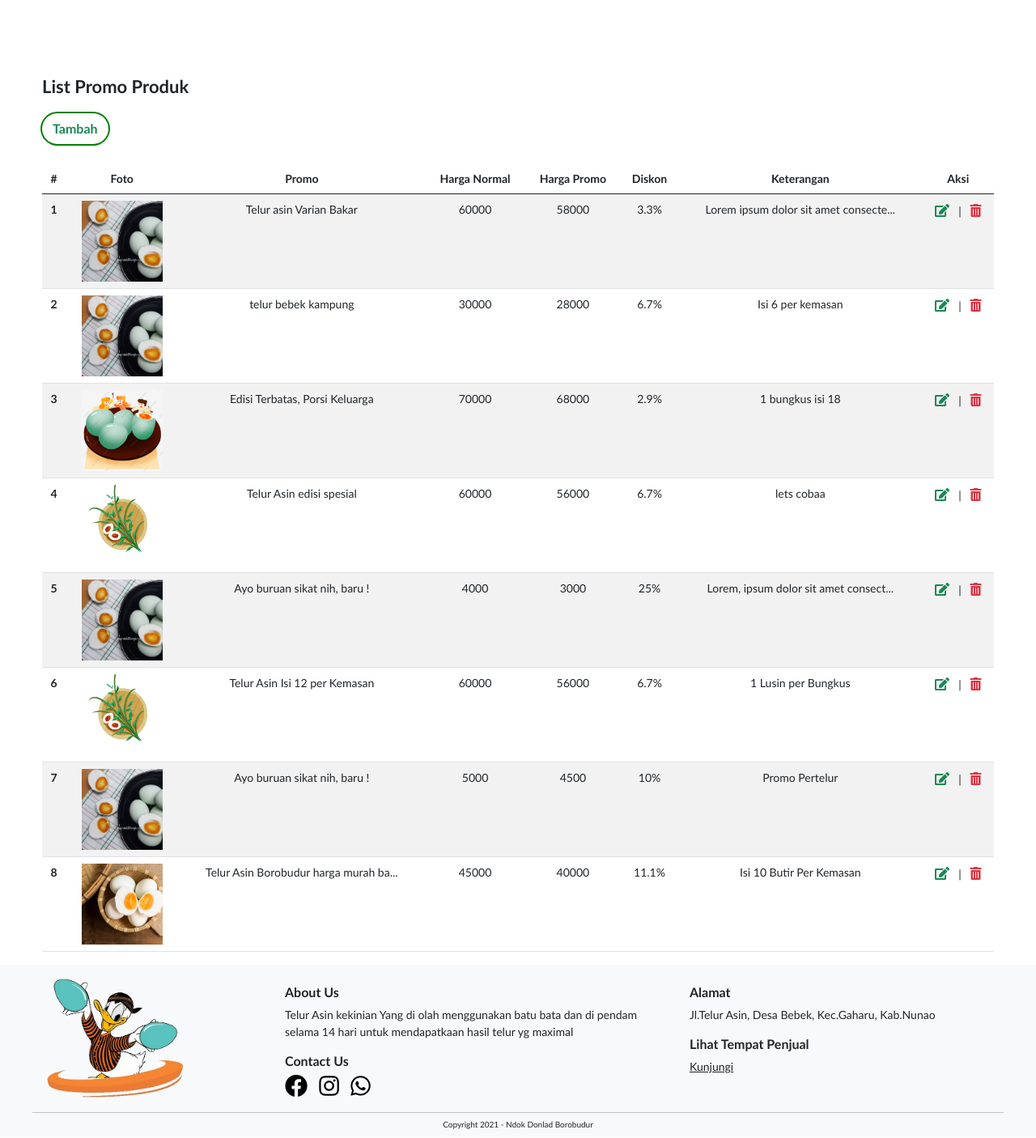
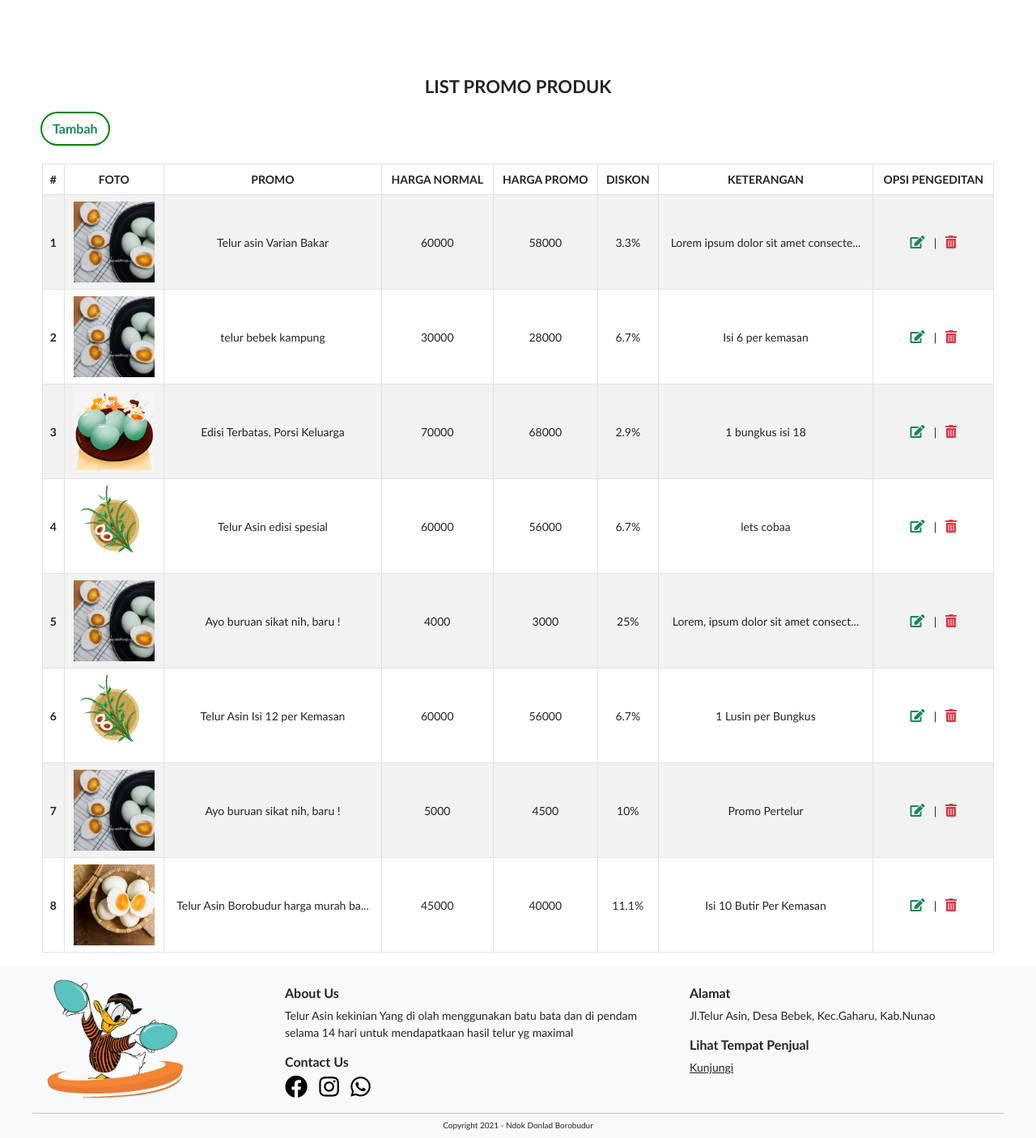
Before and after one commit to SaifulRahmanCoding/Project-Ndok-Donald, a PHP site: page /promo.php in a window 1280 px wide. Shown: the whole page at 81% size. Run offline with PHP 8.4, Linux system fonts and the light colour scheme; data comes from the database, SQL or seed files in the repository.

Commit message:
perbarui

```diff
--- a/about.php
+++ b/about.php
@@ -25,7 +25,7 @@
 	</div>
 	<div id="about" class="mt-3 pt-3 pb-3">
 			<div class="container">
-				<h1 class="text-center mb-3">Ndok Donald Borobudur</h1>
+				<h1 class="text-center mb-3">ABOUT US</h1>
 				<div class="row mb-2">
 
 					<div class="col-12 col-sm-7 col-lg-7">
@@ -34,7 +34,7 @@
 					<div class="col-kanan col-12 col-sm-5 col-lg-5 p-0 mt-2 mb-2 shadow-sm">
 						<div class="col-12 pt-3 fs-4 fw-bolder">
 							<p class="text-center mb-0">
-								ABOUT US
+								Ndok Donald Borobudur
 							</p>
 						</div>
 						<div class="col-12 p-4 mt-0 mt-sm-2">
--- a/komponen/navbar.php
+++ b/komponen/navbar.php
@@ -24,7 +24,7 @@
 					<a class="nav-link" aria-current="page"  href="index.php">HOME</a>
 				</li>
 				<li class="nav-item">
-					<a class="nav-link" aria-current="page"  href="produk.php">SEMPEL</a>
+					<a class="nav-link" aria-current="page"  href="produk.php">SAMPLE</a>
 				</li>
 				<li class="nav-item">
 					<a class="nav-link" aria-current="page"  href="lokasi.php">LOKASI</a>
@@ -32,26 +32,24 @@
 				<li class="nav-item">
 					<a class="nav-link" aria-current="page"  href="about.php">ABOUT</a>
 				</li>
-				<? if($sessionStatus) : ?>
-				<li class="nav-item">
-					<a class="nav-link" aria-current="page"  href="promo.php">EDIT PROMO</a>
-				</li>
-				<? endif; ?>
 				<li class="nav-item dropdown">
-					<a class="nav-link dropdown-toggle" href="#" id="navbarDropdown" role="button" data-bs-toggle="dropdown" aria-expanded="false">Admin </a>
+					<a class="nav-link dropdown-toggle" href="#" id="navbarDropdown" role="button" data-bs-toggle="dropdown" aria-expanded="false">ADMIN </a>
 
 					<ul class="dropdown-menu" aria-labelledby="navbarDropdown">
 						<? if ($sessionStatus) : ?>
 							<li>
-								<a class="dropdown-item" href="logout.php">Logout <i class="fa  fa-sign-out-alt"></i></a>
+								<a class="dropdown-item" href="promo.php">EDIT PROMO</a>
 							</li>
 							<li>
-								<a class="dropdown-item" href="registration.php">Buat Akun Baru
+								<a class="dropdown-item" href="registration.php">REGISTRASI AKUN
 								</a>
+							</li>
+							<li>
+								<a class="dropdown-item" href="logout.php">LOGOUT <i class="fa  fa-sign-out-alt"></i></a>
 							</li>
 						<? else : ?>
 							<li>
-								<a class="dropdown-item" href="login.php">Login <i class="fa fa-sign-in-alt"></i>
+								<a class="dropdown-item" href="login.php">LOGIN <i class="fa fa-sign-in-alt"></i>
 								</a>
 							</li>
 						<? endif; ?>
--- a/promo.php
+++ b/promo.php
@@ -28,8 +28,8 @@
 	<div id="promo" class="mt-4">
 
 		<div class="container">
-			<div class="judul-promo">
-				<span>List Promo Produk</span>
+			<div class="judul-promo text-center">
+				<span>LIST PROMO PRODUK</span>
 			</div>
 
 				<div class="row mb-4 mt-2">
@@ -44,19 +44,19 @@
 
 				<div class="row">
 
-					<div class="col">
+					<div class="col table-responsive">
 
-						<table class="table table-striped responsive-utilities jambo_table bulk_action text-center">
+						<table class="table table-striped table-bordered responsive-utilities text-center">
 							<thead>
 								<tr>
 									<th scope="col">#</th>
-									<th scope="col">Foto</th>
-									<th scope="col">Promo</th>
-									<th scope="col">Harga Normal</th>
-									<th scope="col">Harga Promo</th>
-									<th scope="col">Diskon</th>
-									<th scope="col">Keterangan</th>
-									<th scope="col">Aksi</th>
+									<th scope="col">FOTO</th>
+									<th scope="col">PROMO</th>
+									<th scope="col">HARGA NORMAL</th>
+									<th scope="col">HARGA PROMO</th>
+									<th scope="col">DISKON</th>
+									<th scope="col">KETERANGAN</th>
+									<th scope="col">OPSI&nbspPENGEDITAN</th>
 								</tr>
 							</thead>
 
--- a/style.css
+++ b/style.css
@@ -122,6 +122,9 @@
 .navbar-collapse.collapse.show .dropdown-menu li a:hover{
 	box-shadow: none;
 }
+.navbar-collapse.collapse.show .dropdown-menu li a:focus, .dropdown-menu li a:focus{
+	background-color: coral !important;
+}
 /*end show menu*/
 /*end nav*/
 
@@ -184,7 +187,7 @@
 
 }
 #wa{
-	font-size: 40px;
+	font-size: 35px;
 	border-radius: 50%;
 	padding: 0px 10px 0px 10px;
 	color: #FFFFFF;
@@ -195,7 +198,6 @@
 }
 #kontak .keterangan.wa{
 	background-color: #B1FA9B;
-	padding-top: 5px !important;
 	text-align: center;
 	padding-left: 20px;
 	padding-right: 20px;
@@ -254,6 +256,13 @@
 
 #promo table img{
 	width: 100px;
+}
+#promo table tr,#promo table td{
+	vertical-align: middle;
+	justify-content: center;
+}
+#promo table thead{
+
 }
 /*end*/
 
@@ -382,7 +391,8 @@
 	border-radius: 20px;
 }
 #produk .add.produk:hover{
-	background-color: #F1F1F1;
+	background-color: green;
+	color: #FFFFFF !important;
 }
 
 #produk .lain-nya a{
@@ -392,9 +402,12 @@
 	border-radius: 10px;
 }
 #produk .lain-nya a:hover{
-	background-color: #C0C0C0;
 	font-weight: 700;
 	transition: 0.5s;
+	box-shadow: 0px 0px 4px 3px #E9E9E9 !important;
+}
+.modal-footer p{
+	text-align: justify;
 }
 
 /*responsive layar*/
```
Also changed, not shown: index.php (+3 -8 lines), komponen/kontak-wa.php (added, +8 -0 lines), produk.php (+4 -9 lines), upload/produk/landing page gambar.png (added).
